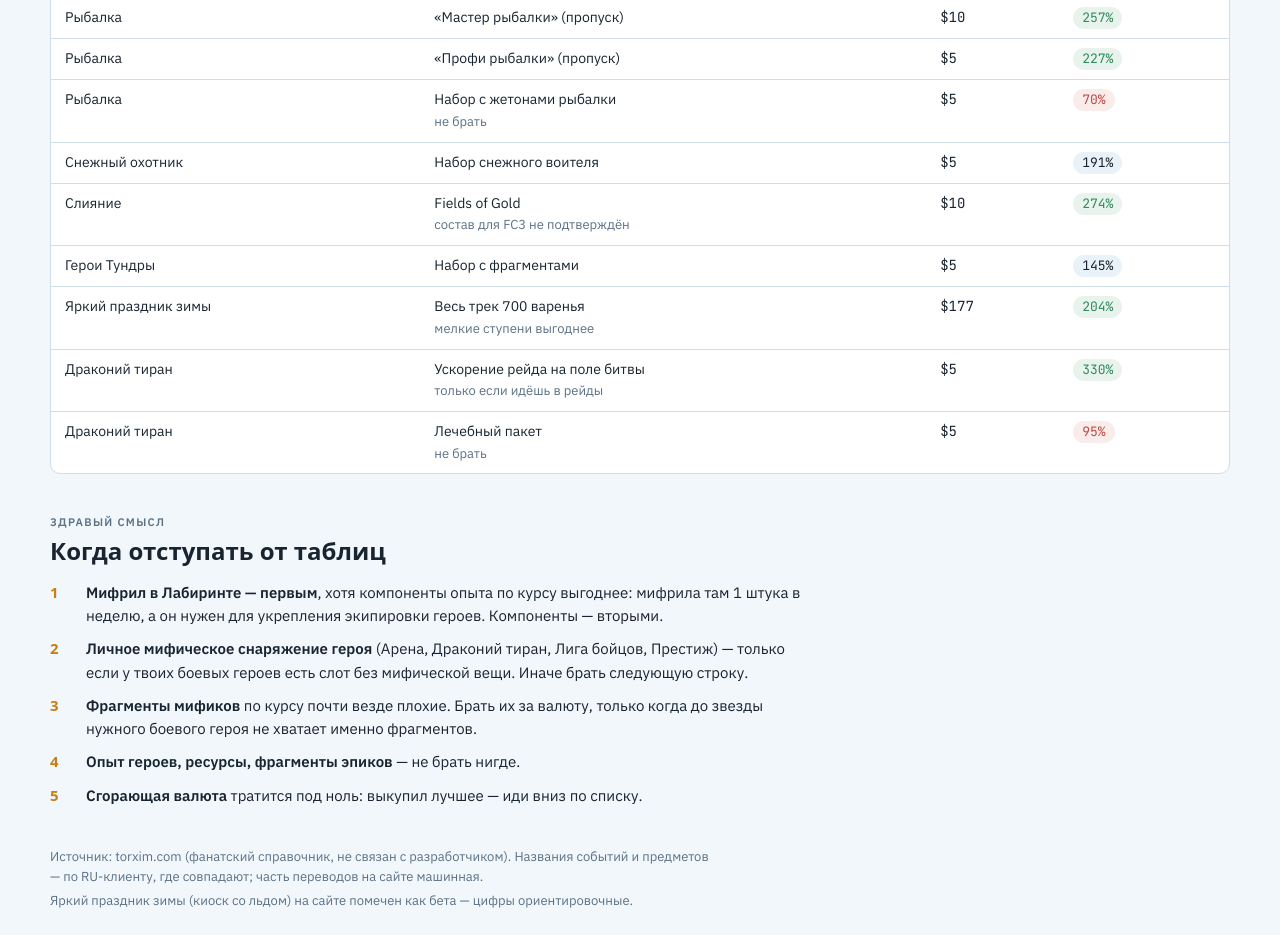
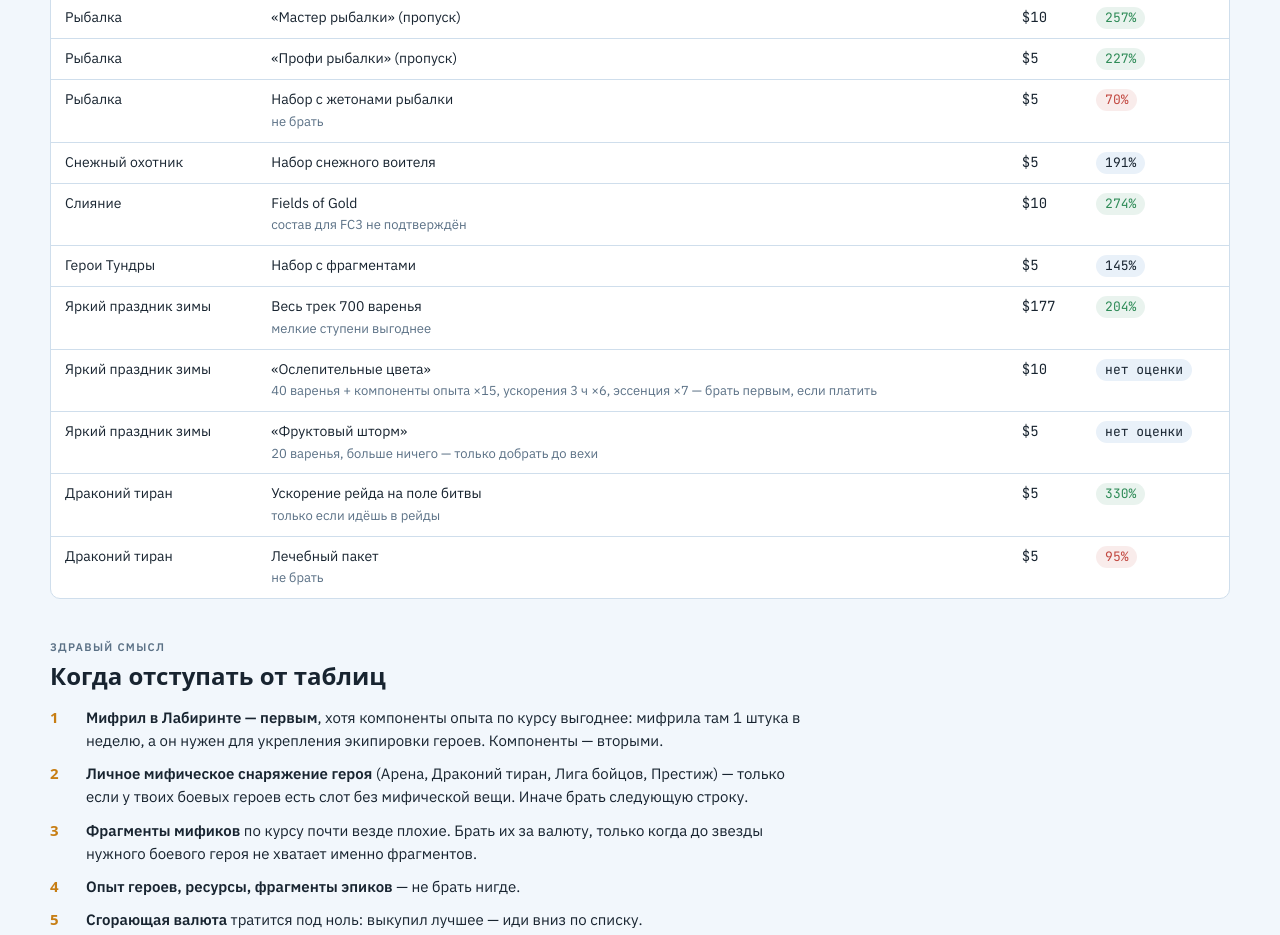
Before and after one commit to ilyaMo/wos-guides, a plain HTML site: page shops.html in a window 1280 px wide. Shown: the part 4160-5095 px from the top of the page. Drawn offline with Linux system fonts and the light colour scheme; a web font is replaced by a local one.

Commit message:
Паки событий: «Ослепительные цвета» и «Фруктовый шторм» в таблице
Co-Authored-By: Claude Opus 5.5 <noreply@anthropic.com>

```diff
--- a/shops.html
+++ b/shops.html
@@ -249,6 +249,8 @@ const PACKS=[
  ["Слияние","Fields of Gold","$10",274,"состав для FC3 не подтверждён"],
  ["Герои Тундры","Набор с фрагментами","$5",145],
  ["Яркий праздник зимы","Весь трек 700 варенья","$177",204,"мелкие ступени выгоднее"],
+ ["Яркий праздник зимы","«Ослепительные цвета»","$10",null,"40 варенья + компоненты опыта ×15, ускорения 3 ч ×6, эссенция ×7 — брать первым, если платить"],
+ ["Яркий праздник зимы","«Фруктовый шторм»","$5",null,"20 варенья, больше ничего — только добрать до вехи"],
  ["Драконий тиран","Ускорение рейда на поле битвы","$5",330,"только если идёшь в рейды"],
  ["Драконий тиран","Лечебный пакет","$5",95,"не брать"],
 ];
@@ -286,8 +288,9 @@ document.getElementById("chips").addEventListener("click",e=>{
   active=active===b.dataset.k?null:b.dataset.k; render();
 });
 document.getElementById("packRows").innerHTML=PACKS.map(p=>{
-  const cls=p[3]>=200?"hi":p[3]>=100?"mid":"lo";
-  return `<tr><td>${esc(p[0])}</td><td>${esc(p[1])}${p[4]?`<br><span class="why">${esc(p[4])}</span>`:""}</td><td class="num">${p[2]}</td><td><span class="pill ${cls}">${p[3]}%</span></td></tr>`;
+  const cls=p[3]==null?"mid":p[3]>=200?"hi":p[3]>=100?"mid":"lo";
+  const val=p[3]==null?"нет оценки":p[3]+"%";
+  return `<tr><td>${esc(p[0])}</td><td>${esc(p[1])}${p[4]?`<br><span class="why">${esc(p[4])}</span>`:""}</td><td class="num">${p[2]}</td><td><span class="pill ${cls}">${val}</span></td></tr>`;
 }).join("");
 render();
 </script>
```
Also changed, not shown: 1 other file.
